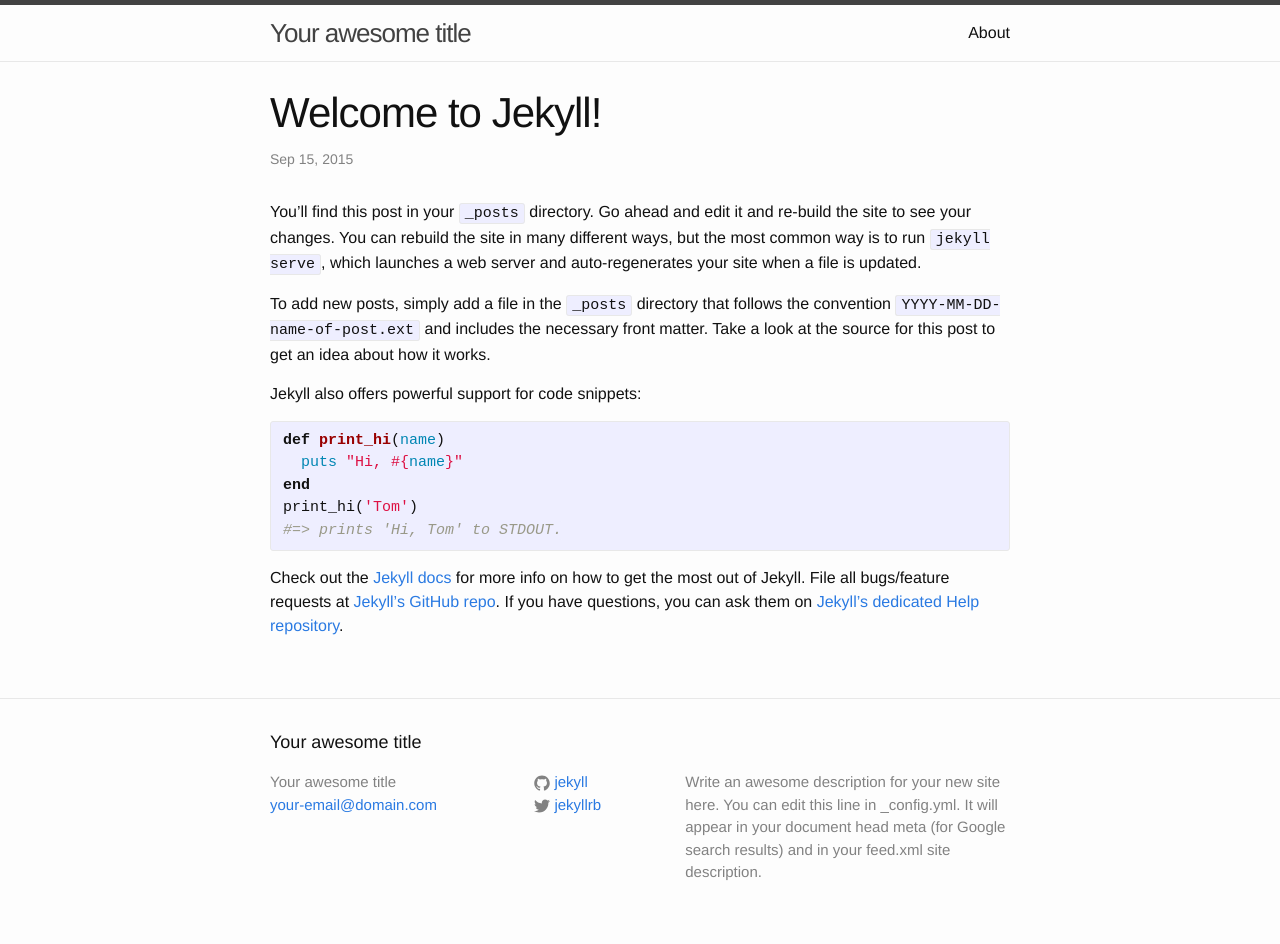
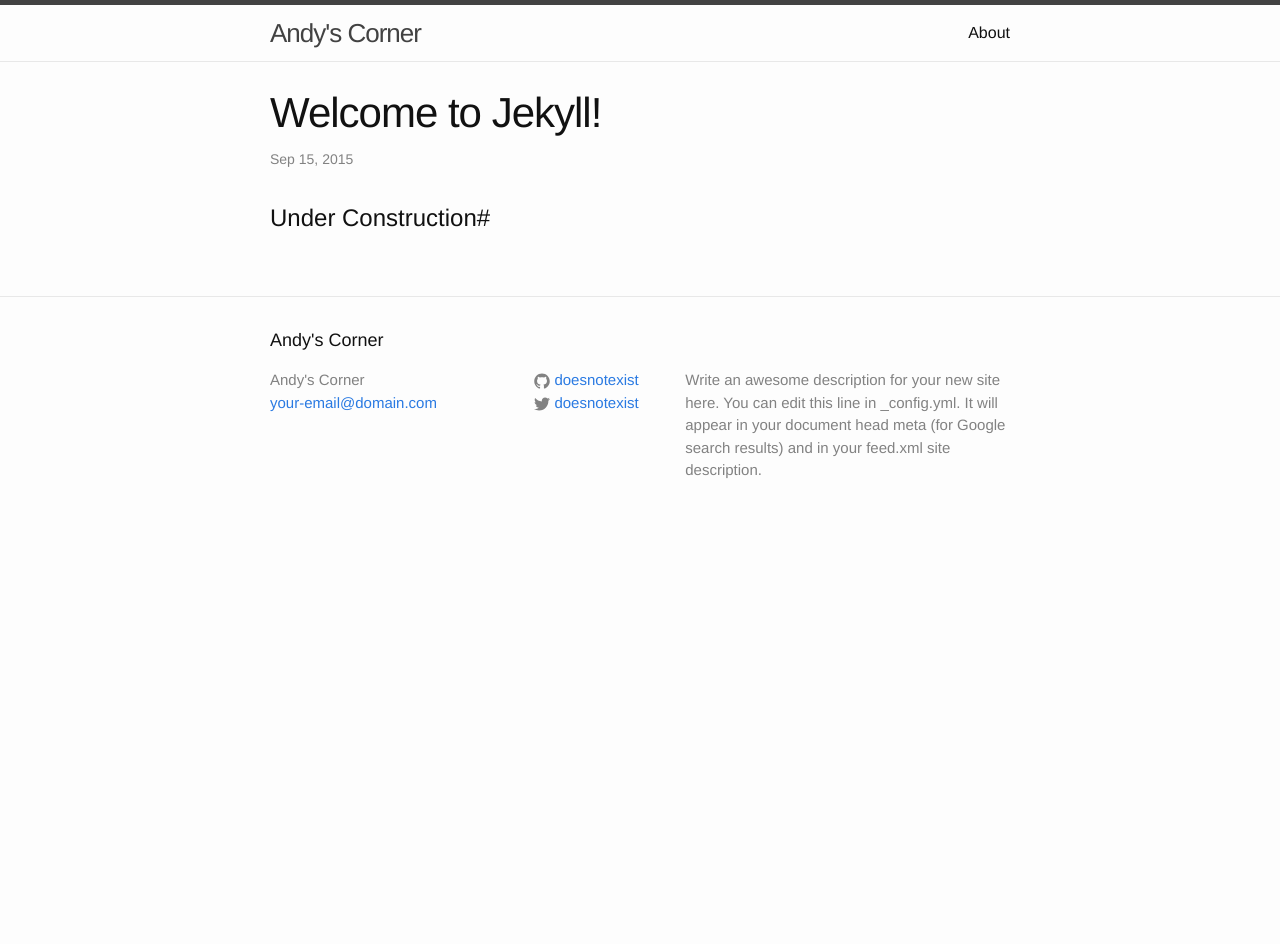
Before and after one commit to helloanandpatel/helloanandpatel.github.io, a Jekyll site: the page built from _posts/2015-09-15-welcome-to-jekyll.markdown, in a window 1280 px wide. Built offline with Jekyll 4.4.1, drawn with Linux system fonts in a browser that asks for light colours; after the commit the page ends 900 px from its top, so only the background shows below that.

Commit message:
Modified with personal details.

```diff
--- a/_config.yml
+++ b/_config.yml
@@ -1,5 +1,5 @@
 # Site settings
-title: Your awesome title
+title: Andy's Corner
 email: your-email@domain.com
 description: > # this means to ignore newlines until "baseurl:"
   Write an awesome description for your new site here. You can edit this
@@ -7,8 +7,8 @@
   Google search results) and in your feed.xml site description.
 baseurl: "" # the subpath of your site, e.g. /blog/
 url: "http://yourdomain.com" # the base hostname & protocol for your site
-twitter_username: jekyllrb
-github_username:  jekyll
+twitter_username: doesnotexist
+github_username:  doesnotexist
 
 # Build settings
 markdown: kramdown
--- a/_posts/2015-09-15-welcome-to-jekyll.markdown
+++ b/_posts/2015-09-15-welcome-to-jekyll.markdown
@@ -2,24 +2,7 @@
 layout: post
 title:  "Welcome to Jekyll!"
 date:   2015-09-15 00:29:03
-categories: jekyll update
+categories: misc
 ---
-You’ll find this post in your `_posts` directory. Go ahead and edit it and re-build the site to see your changes. You can rebuild the site in many different ways, but the most common way is to run `jekyll serve`, which launches a web server and auto-regenerates your site when a file is updated.
 
-To add new posts, simply add a file in the `_posts` directory that follows the convention `YYYY-MM-DD-name-of-post.ext` and includes the necessary front matter. Take a look at the source for this post to get an idea about how it works.
-
-Jekyll also offers powerful support for code snippets:
-
-{% highlight ruby %}
-def print_hi(name)
-  puts "Hi, #{name}"
-end
-print_hi('Tom')
-#=> prints 'Hi, Tom' to STDOUT.
-{% endhighlight %}
-
-Check out the [Jekyll docs][jekyll] for more info on how to get the most out of Jekyll. File all bugs/feature requests at [Jekyll’s GitHub repo][jekyll-gh]. If you have questions, you can ask them on [Jekyll’s dedicated Help repository][jekyll-help].
-
-[jekyll]:      http://jekyllrb.com
-[jekyll-gh]:   https://github.com/jekyll/jekyll
-[jekyll-help]: https://github.com/jekyll/jekyll-help
+#Under Construction#
```
Also changed, not shown: about.md (+1 -5 lines).
